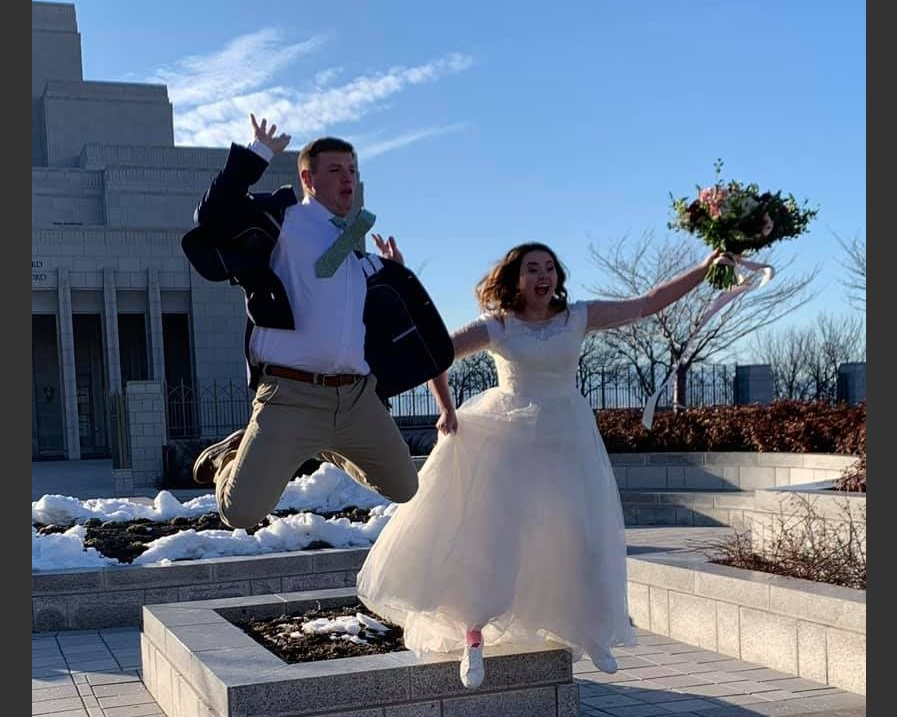
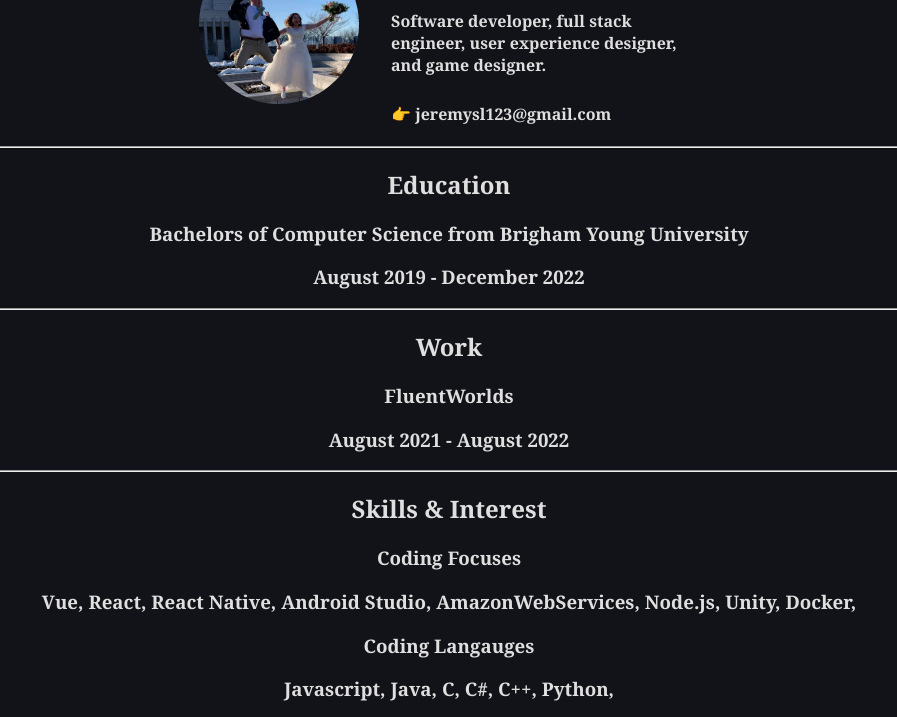
Before and after one commit to JeremyLakey/ResumeWebsite, a plain HTML site: page index.html in a window 1280 px wide. Shown: the part 116-833 px from the top of the page, without its empty margins (191-1088 px from the left). Drawn offline with Linux system fonts and the light colour scheme.

Commit message:
Update main.css
Adds styles to site to make it look cooler. Like circular image, a cool looking font or two, and some sizing/formatting of text blocks

```diff
--- a/styles/main.css
+++ b/styles/main.css
@@ -2,12 +2,58 @@
 
 body, html {
     margin: 0;
+    margin-top: 30px;
     padding: 0;
-    background-color: #333;
-    color: white;
+    background-color: #121318;
+    color: #dfdfdf;
     text-align: center;
+    font-family: Georgia, serif;
+}
+
+h1, h2 {
 }
 
 hr {
     width: 90%;
 }
+
+#ProfileContainer {
+    display: flex;
+    gap: 2rem;
+    max-width: 500px;
+    margin: 0 auto;
+}
+
+#ProfileImage{
+    width: 160px;
+    height: 160px;
+    object-fit: cover;
+    border-radius: 50%;
+    display: inline-block;
+}
+
+#Summary {
+    font-size: 1rem;
+
+}
+
+#ContactInfo {
+    font-size: 1rem;
+}
+
+#NameBlock {
+    margin: auto;
+    /*width: 100vh;*/
+    text-align: left;
+}
+
+
+#Name {
+
+    font-size: 1.2rem;
+    display: inline-block;
+}
+
+#ContactInfo {
+    display: inline-block;
+}
```
